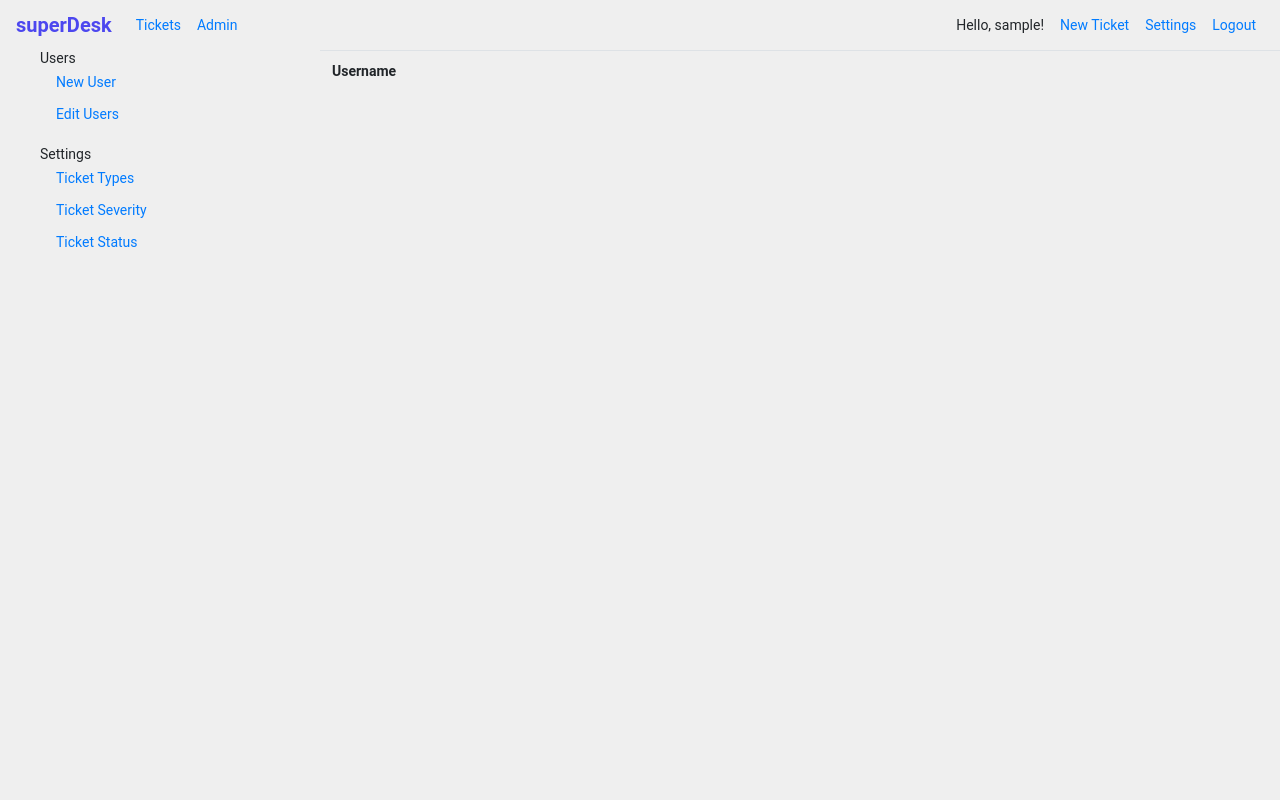
After one commit to andrefaria24/ticketingSystem, a Flask app: page /admin/edit/users in a window 1280 px wide. The commit adds this page. Run offline with Flask 2, Linux system fonts and the light colour scheme; the visitor is signed in with stand-in values (Sample User, id 1); data that the repository does not hold is empty; parts of the project's set-up code (start-up, migrations or seed data) failed here and were passed over.

Commit message:
Added Edit User and New Ticket Types functionaloty within the Admin page

```diff
--- a/web/app.py
+++ b/web/app.py
@@ -18,7 +18,6 @@ _username = config['superdesk']['UID']
 _password = config['superdesk']['PWD']
 
 #Establish database connection parameters
-#sqlconn = pyodbc.connect('DRIVER=FreeTDS;SERVER=svr;PORT=1433;DATABASE=dbname;UID=username;PWD=pw;TDS_Version=8.0;')
 sqlconn = pyodbc.connect('DRIVER=%s;SERVER=%s;PORT=%s;DATABASE=%s;UID=%s;PWD=%s;' % ( _driver, _server, _port, _database, _username, _password))
 
 #Password encryption logic
@@ -178,10 +177,64 @@ def newticket():
 
     return render_template('newticket.html', typeoptions=typeoptions, severityoptions=severityoptions)
 
-#Admin page
+#Admin page - Home
 @app.route('/admin')
 def admin():
     return render_template('admin.html')
 
+#Admin page - Edit Users
+@app.route('/admin/edit/users', methods=['GET', 'POST'])
+def admin_edit_users():
+    if session['admin'] == True:
+        cursor = sqlconn.cursor()
+        getusernames = cursor.execute('SELECT id, username FROM [user]').fetchall()
+    else:
+        return render_template('error.html')
+
+    return render_template('admin_edit_users.html', allusers=getusernames)
+
+#Admin page - Edit Users - Details
+@app.route('/admin/edit/users/<id>', methods=['GET', 'POST'])
+def admin_edit_users_details(id):
+    if session['admin'] == True:
+        cursor = sqlconn.cursor()
+        userinfo = cursor.execute('exec getUserInfo @userId=?', id).fetchone()
+        permissions = cursor.execute('SELECT name FROM [permission]').fetchall()
+    else:
+        return render_template('error.html')
+
+    if request.method == 'POST':
+        if request.form['username'] != userinfo[1]:
+            usernames = cursor.execute('SELECT username FROM [user]').fetchall()
+
+            print(userinfo[1])
+
+    return render_template('admin_edit_users_details.html', user=userinfo, permissions=permissions)
+
+#Admin page - Edit Ticket Types
+@app.route('/admin/edit/types', methods=['GET', 'POST'])
+def admin_edit_ticket_types():
+    if session['admin'] == True:
+        cursor = sqlconn.cursor()
+        gettickettypes = cursor.execute('SELECT id, name FROM [type]').fetchall()
+    else:
+        return render_template('error.html')
+
+    return render_template('admin_edit_ticket_types.html', alltypes=gettickettypes)
+
+#Admin page - New Ticket Types
+@app.route('/admin/new/types', methods=['GET', 'POST'])
+def admin_new_ticket_types():
+    if session['admin'] == True:
+        if request.method == 'POST':
+            cursor = sqlconn.cursor()
+            cursor.execute('exec createNewTicketType @typename=?', request.form['typename'])
+            sqlconn.commit()
+            return render_template('admin_edit_ticket_types.html', alltypes=cursor.execute('SELECT id, name FROM [type]').fetchall())
+    else:
+        return render_template('error.html')
+
+    return render_template('admin_new_ticket_types.html')
+
 if __name__ == '__main__':
     app.run(debug=True, host='0.0.0.0', port='80')
--- a/web/static/styles/main.css
+++ b/web/static/styles/main.css
@@ -1,8 +1,13 @@
 body
 {
-    background-color:#fff;
+    background-color:#efefef;
     -webkit-font-smoothing: antialiased;
     font: normal 14px Roboto,arial,sans-serif;
+}
+
+.navbar .navbar-brand
+{
+    color: #4c47ef;
 }
 
 .container
@@ -38,3 +43,33 @@ h4
     padding-bottom:10px;
     text-align: center;
 }
+
+.sidenav
+{
+    list-style-type: none;
+    margin: 0;
+    padding: 0;
+    width: 25%;
+    position: fixed;
+    height: 100%;
+    overflow: auto;
+    display: block;
+}
+
+.sidenav ul
+{
+    list-style-type: none;
+
+}
+
+.sidenav li a
+{
+    display: block;
+    padding: 8px 16px;
+    text-decoration: none;
+}
+
+.admincontent
+{
+    margin-left:25%;
+}
--- a/web/templates/admin.html
+++ b/web/templates/admin.html
@@ -1,4 +1,23 @@
 {%extends "layout.html"%}
 {%block content%}
-    This is the Admin portal
+    <div class="sidenav">
+
+        <ul>
+            Users
+            <li><a href=#>New User</a></li>
+            <li><a href="{{ url_for('admin_edit_users') }}">Edit Users</a></li>
+        </ul>
+
+        <ul>
+            Settings
+            <li><a href="{{ url_for('admin_edit_ticket_types') }}">Ticket Types</a></li>
+            <li><a href=#>Ticket Severity</a></li>
+            <li><a href=#>Ticket Status</a></li>
+        </ul>
+    </div>
+
+    <div class="admincontent">
+        {%block admincontent%}
+        {%endblock%}
+    </div>
 {%endblock%}
--- /dev/null
+++ b/web/templates/admin_edit_users.html
@@ -0,0 +1,13 @@
+{%extends "admin.html"%}
+{%block admincontent%}
+    <table class="table">
+        <tr>
+            <th>Username</th>
+        </tr>
+        {% for user in allusers %}
+            <tr>
+                <td><a href={{ url_for('admin_edit_users_details', id=user[0])}}>{{ user[1] }}</a></td>
+            </tr>
+        {% endfor %}
+    </table>
+{%endblock%}
--- a/web/templates/index.html
+++ b/web/templates/index.html
@@ -5,7 +5,6 @@
             <div class="row">
                 <div class="col-md-offset-5 col-md-3">
                     <div class="form-login">
-                        <h4>Login</h4>
                         <form method="POST">
                             <input type="text" name="username" class="form-control input-sm chat-input" placeholder="Username" required><br>
                             <input type="password" name="password" class="form-control input-sm chat-input" placeholder="Password" required><br>
--- a/web/templates/layout.html
+++ b/web/templates/layout.html
@@ -8,7 +8,7 @@
     <link rel= "stylesheet" type= "text/css" href= "{{ url_for('static',filename='styles/main.css') }}">
   </head>
   <body>
-    <nav class="navbar navbar-icon-top navbar-expand-lg navbar-dark bg-dark">
+    <nav class="navbar navbar-icon-top navbar-expand-lg">
       <a class="navbar-brand" href="{{ url_for('home') }}"><b>superDesk</b></a>
       {% if session['loggedin'] == True %}
       <div class="collapse navbar-collapse" id="navbarSupportedContent">
```
Also changed, not shown: storedprocedures/getUserInfo.sql (added, +22 -0 lines), web/templates/admin_edit_ticket_types.html (added, +21 -0 lines), web/templates/admin_edit_users_details.html (added, +34 -0 lines), web/templates/admin_new_ticket_types.html (added, +11 -0 lines).
